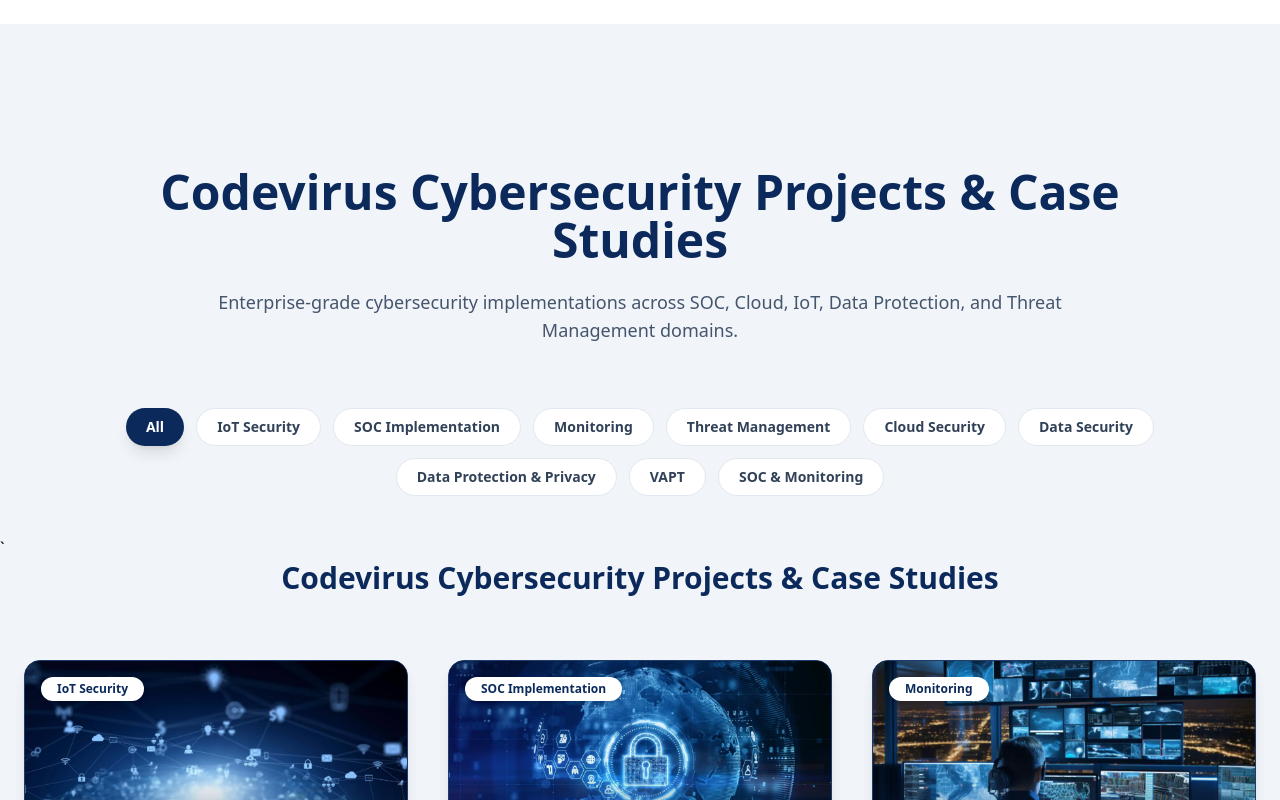
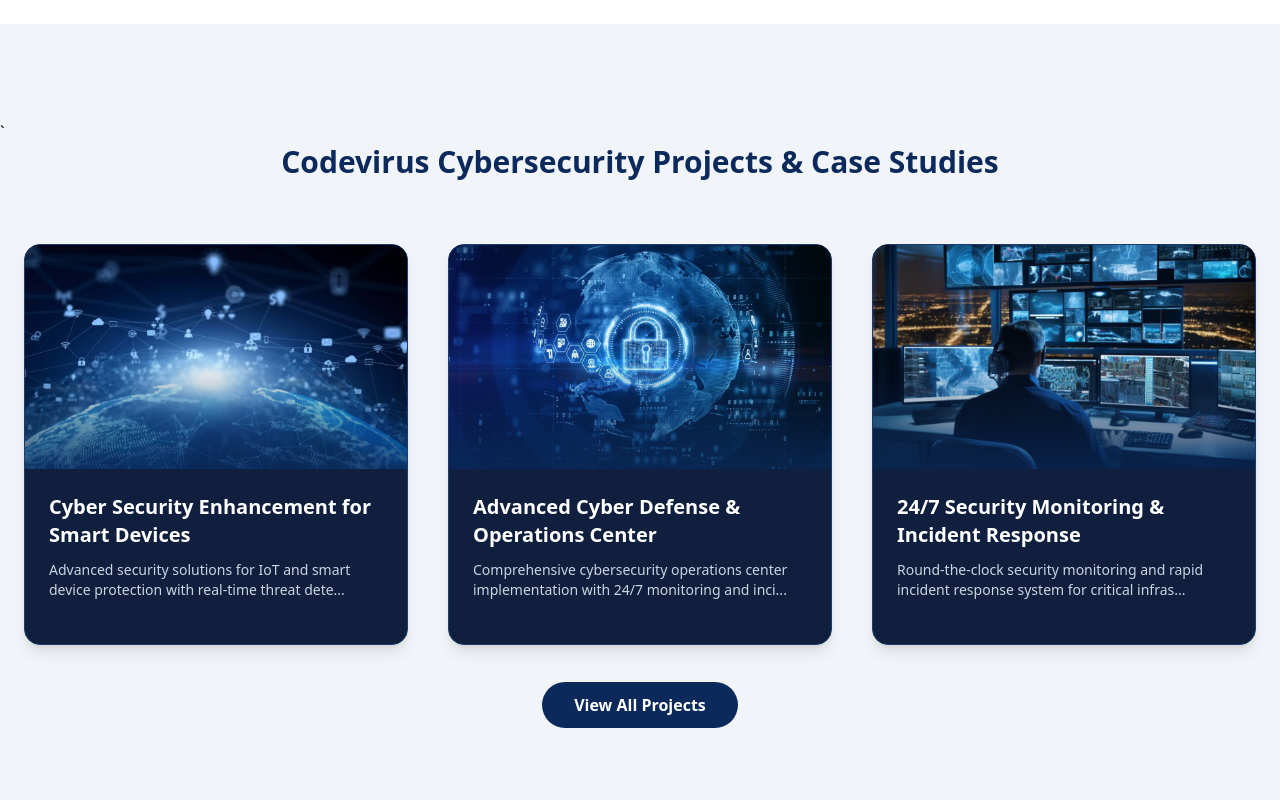
Before and after one commit to Anshika1820/codevirussec, a React app: page / in a window 1280 px wide. Shown: the part 2120-2920 px from the top of the page. Built offline with nearby package versions, Linux system fonts and the light colour scheme; the HTML template or start-up script is replaced by a standard one.

Commit message:
Update Home.jsx

```diff
--- a/src/Pages/Home.jsx
+++ b/src/Pages/Home.jsx
@@ -103,7 +103,8 @@ const Home = () => {
       </section>
 
       <Services />
-      <Project/>
+
+      <Project preview={true}/>
       <About />
 
     </div>
```
